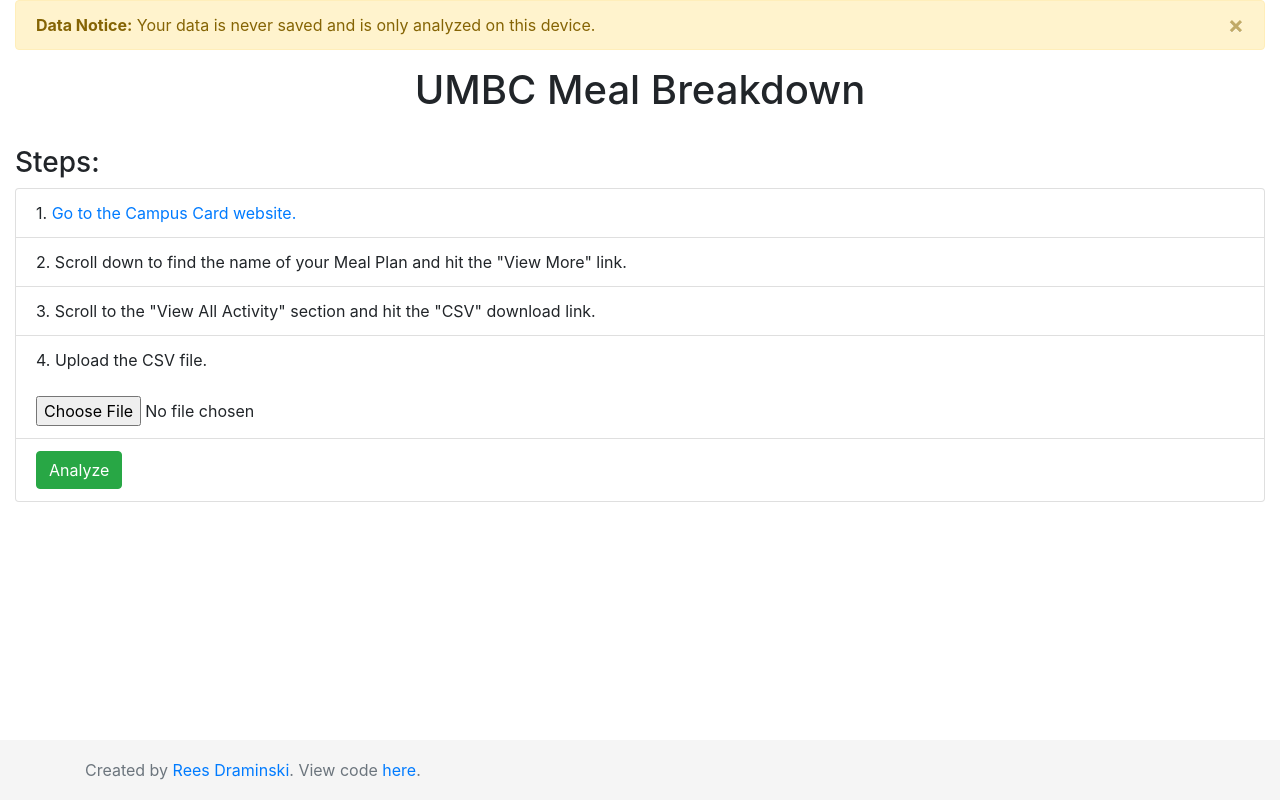
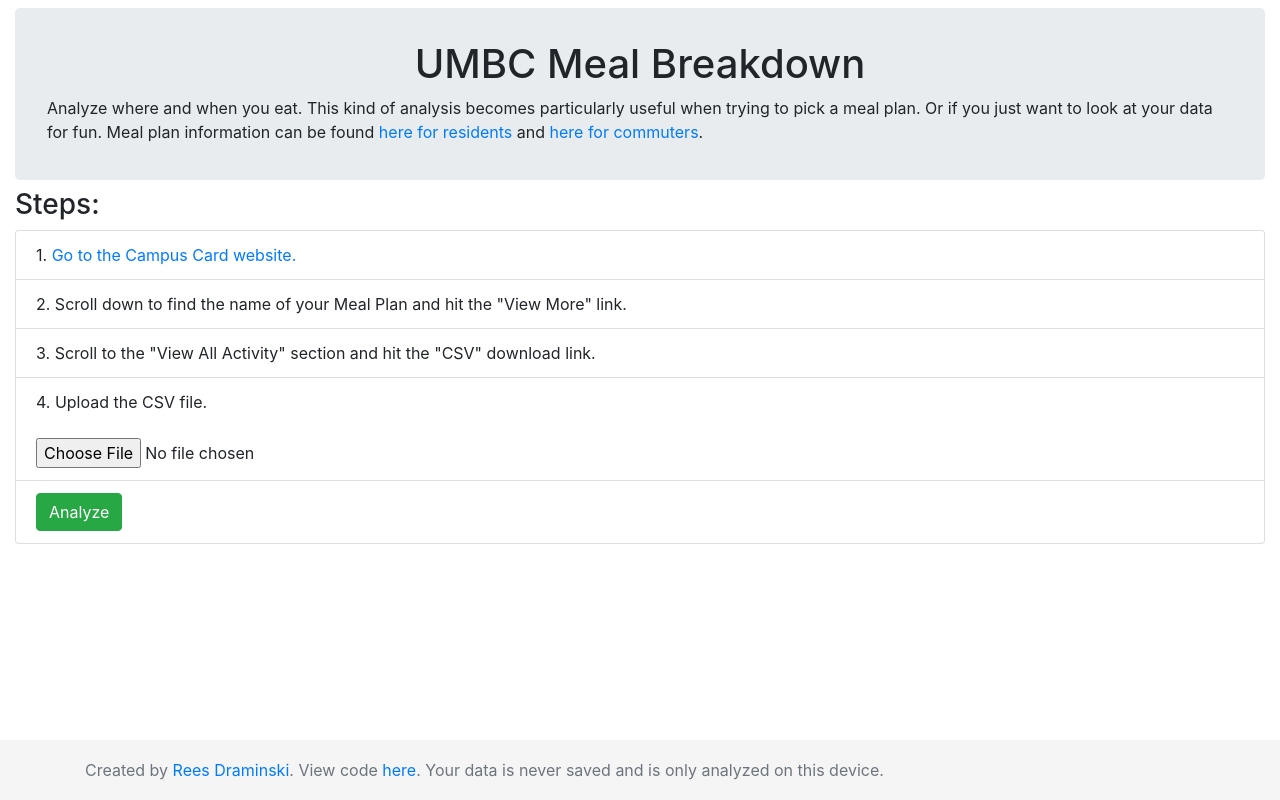
Before and after one commit to umbc-sga/meal-breakdown, a plain HTML site: page index.html in a window 1280 px wide. Drawn offline with nearby package versions, Linux system fonts and the light colour scheme.

Commit message:
Minor UI improvements

```diff
--- a/app.js
+++ b/app.js
@@ -333,7 +333,7 @@
     }
 
     // Display how many meals the user has eaten
-    $("#venueAccordion").prepend("<h3 id='totalMealsHead'> Total Meals Used: " + totalMeals + "</h3>");
+    $("#venueAccordion").prepend("<h3 id='totalMealsHead' class='mb-3'> Total Meals Used: " + totalMeals + "</h3>");
 
     // for (var meal of data) {
     //     var dateTime = meal[0];
--- a/index.html
+++ b/index.html
@@ -33,13 +33,18 @@
     <body>
         <div class="container-fluid" id="submission">
             <!-- Data Notice -->
-            <div class="alert alert-warning alert-dismissible">
+            <!-- <div class="alert alert-warning alert-dismissible mt-2">
                 <button type="button" class="close" data-dismiss="alert">&times;</button>
                 <strong>Data Notice:</strong> Your data is never saved and is only analyzed on this device.
+            </div> -->
+
+            <div class="jumbotron mt-2 mb-2" style="padding: 2rem;">
+                <!-- Page Header -->
+                <h1 class="page-header text-center pt-0">UMBC Meal Breakdown</h1>
+                <p class="mb-1">
+                    Analyze where and when you eat. This kind of analysis becomes particularly useful when trying to pick a meal plan. Or if you just want to look at your data for fun. Meal plan information can be found <a href="https://dineoncampus.com/UMBC/for-residents">here for residents</a> and <a href="https://dineoncampus.com/UMBC/for-commuters">here for commuters</a>.
+                </p>
             </div>
-
-            <!-- Page Header -->
-            <h1 class="page-header" style="text-align: center">UMBC Meal Breakdown</h1><br>
 
             <!-- Instructions on how to use the application -->
             <h3>Steps:</h3>
@@ -71,10 +76,10 @@
 
         <!-- Div where all the analytics will be shown after they're calculated -->
         <div class="container" id="analytics" style="display: none;">
-            <h1 class="page-header">
+            <h1 class="page-header mb-3">
                 Meal Breakdown
                 <button style="float: right; margin-top: .5em;" class="btn btn-primary" onclick="reset()">Analyze Another</button>
-            </h1><br>
+            </h1>
 
             <!-- Collapsible panels for times when the person eats -->
             <div class="accordion" id="venueAccordion"></div><br>
@@ -87,7 +92,10 @@
         <!-- Sticky footer -->
         <footer class="footer">
             <div class="container">
-              <span class="text-muted">Created by <a href="https://twitter.com/reesdraminski" target="_blank">Rees Draminski</a>. View code <a href="https://github.com/reesdraminski/meal-breakdown" target="_blank">here</a>.</span>
+                <span class="text-muted">
+                    Created by <a href="https://twitter.com/reesdraminski" target="_blank">Rees Draminski</a>. View code <a href="https://github.com/reesdraminski/meal-breakdown" target="_blank">here</a>.
+                </span>
+              <span class="text-muted">Your data is never saved and is only analyzed on this device.</span>
             </div>
         </footer>
 
```
